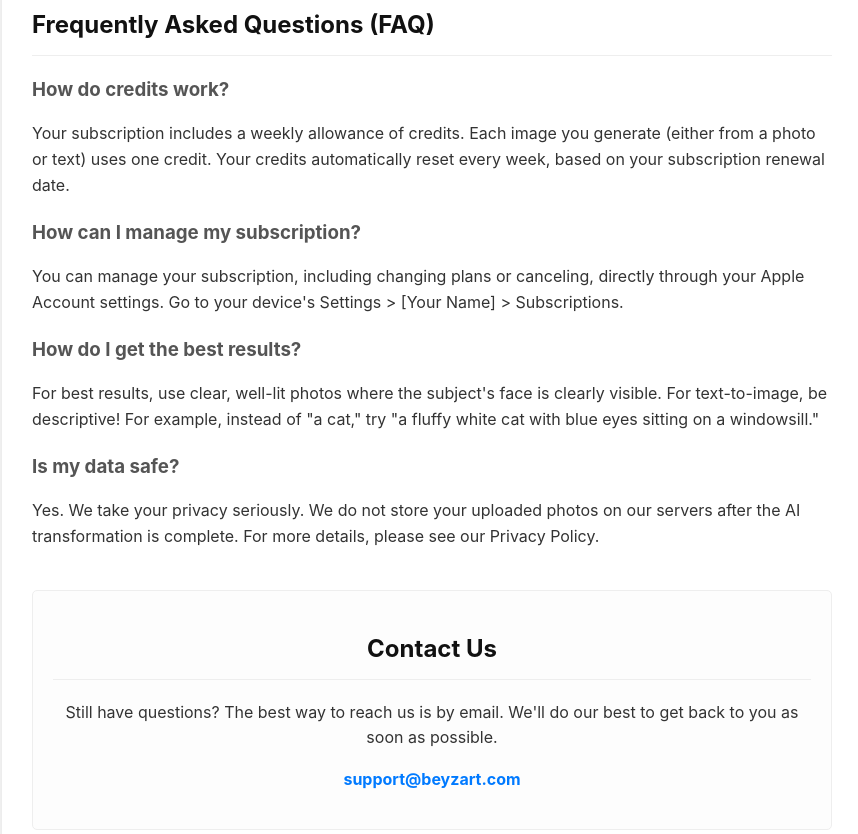
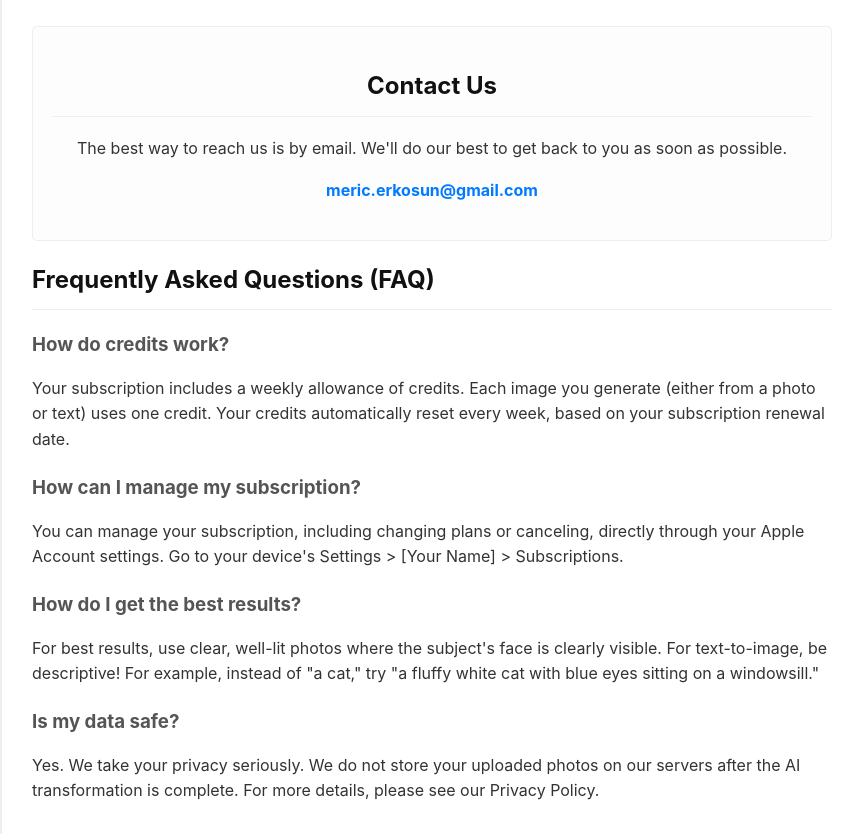
Before and after one commit to mericerkosun/beyzart-policies, a plain HTML site: page support.html in a window 1280 px wide. Shown: the part 220-1054 px from the top of the page, without its empty margins (208-1066 px from the left). Drawn offline with Linux system fonts and the light colour scheme.

Commit message:
support updated

```diff
--- a/support.html
+++ b/support.html
@@ -70,6 +70,19 @@
         looking for, please don't hesitate to contact us.
       </p>
 
+      <div class="contact-section">
+        <h2>Contact Us</h2>
+        <p>
+          The best way to reach us is by email. We'll do our best to get back to
+          you as soon as possible.
+        </p>
+        <p>
+          <a href="mailto:meric.erkosun@gmail.com"
+            ><strong>meric.erkosun@gmail.com</strong></a
+          >
+        </p>
+      </div>
+
       <h2>Frequently Asked Questions (FAQ)</h2>
 
       <div class="faq-item">
@@ -109,19 +122,6 @@
           more details, please see our Privacy Policy.
         </p>
       </div>
-
-      <div class="contact-section">
-        <h2>Contact Us</h2>
-        <p>
-          Still have questions? The best way to reach us is by email. We'll do
-          our best to get back to you as soon as possible.
-        </p>
-        <p>
-          <a href="mailto:support@beyzart.com"
-            ><strong>support@beyzart.com</strong></a
-          >
-        </p>
-      </div>
     </div>
 
     <footer>
```
